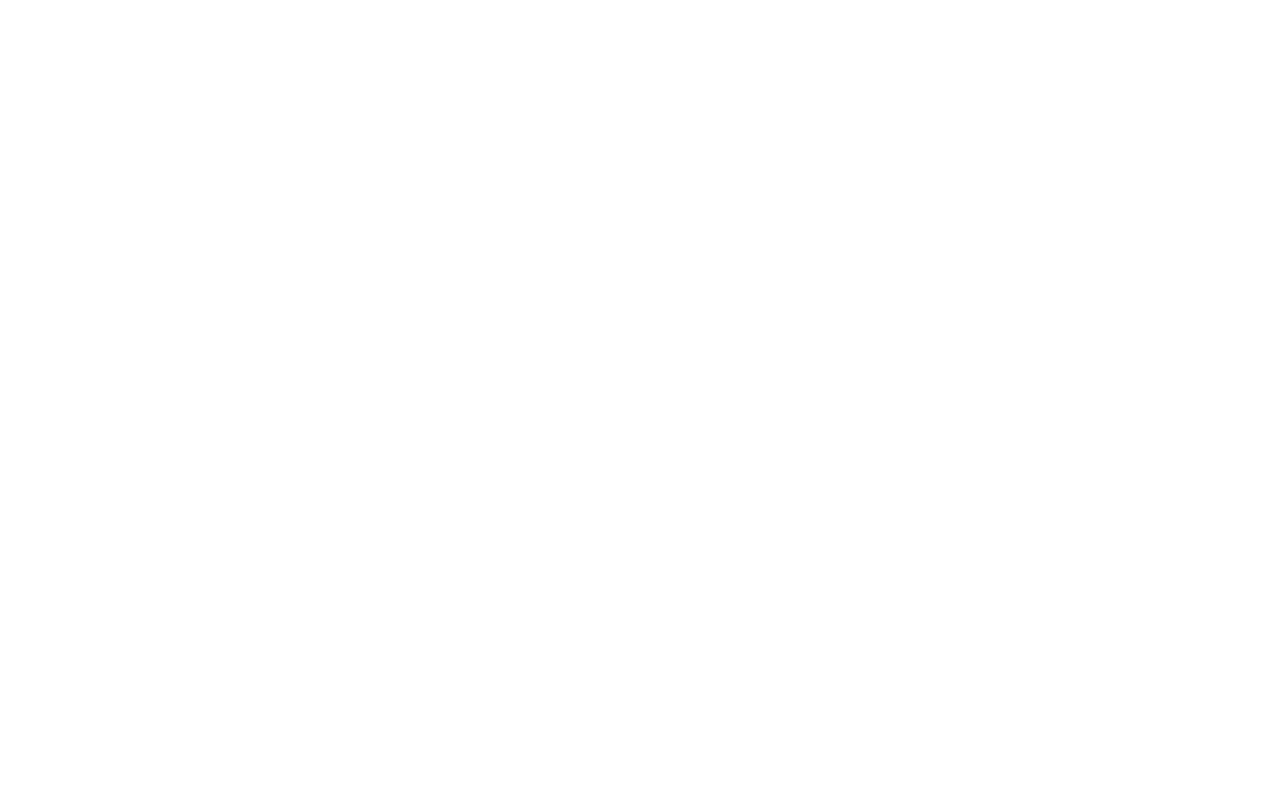
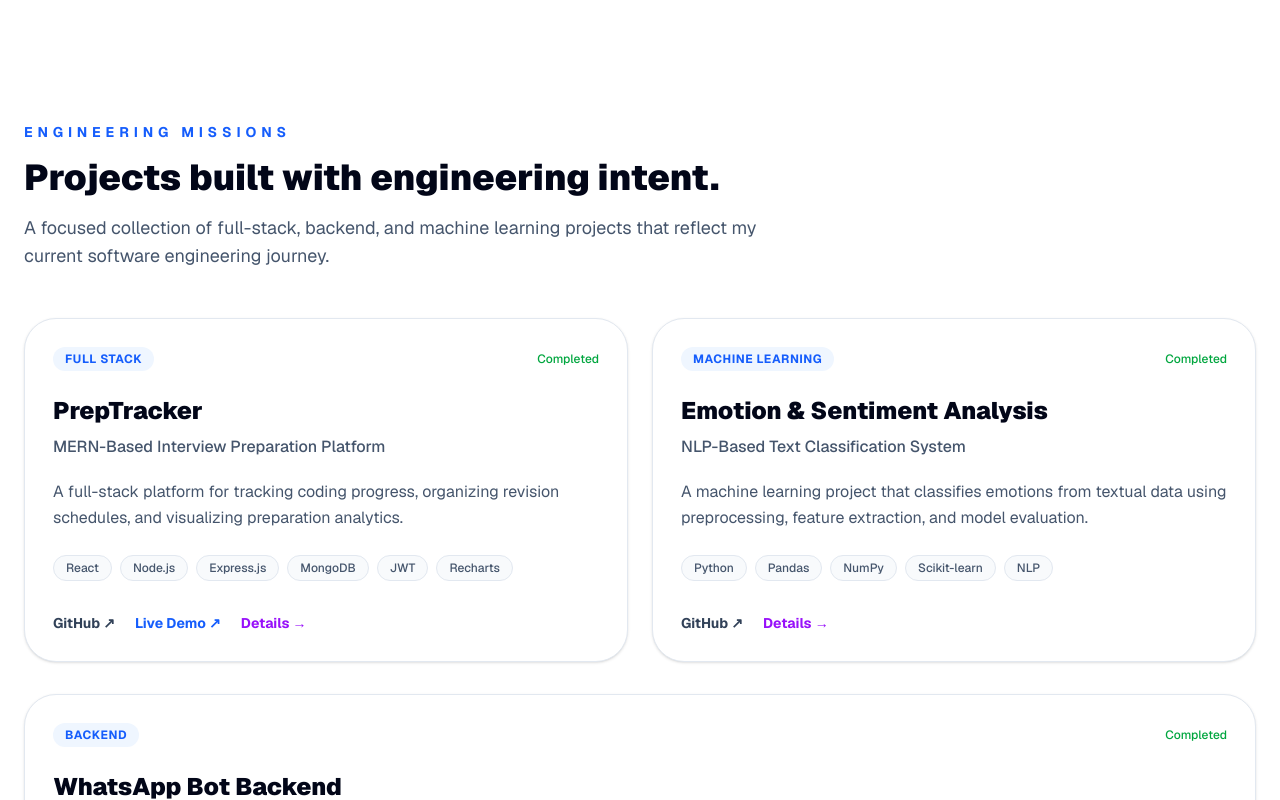
Before and after one commit to HARSHITA-SRIVASTAVA/project-orbit, a Next.js app: page / in a window 1280 px wide. Shown: the part 1040-1840 px from the top of the page. Before the commit the page ends 1082 px from the top, so only its background shows below. Built offline with nearby package versions, Linux system fonts and the light colour scheme.

Commit message:
feat:add external links to engineering missions

```diff
--- a/app/page.tsx
+++ b/app/page.tsx
@@ -1,6 +1,9 @@
 import Navbar from "@/components/layout/Navbar";
 import Hero from "@/components/home/Hero";
 import CurrentOrbit from "@/components/home/CurrentOrbit";
+
+import FeaturedMissions from "@/components/home/FeaturedMissions";
+
 
 export default function Home() {
   return (
@@ -10,6 +13,7 @@
       <main>
         <Hero />
         <CurrentOrbit />
+        <FeaturedMissions />
       </main>
     </>
   );
--- /dev/null
+++ b/components/engineering/MissionCard.tsx
@@ -0,0 +1,75 @@
+import { Project } from "@/types/project";
+
+type MissionCardProps = {
+  project: Project;
+};
+
+export default function MissionCard({ project }: MissionCardProps) {
+  return (
+    <article className="group rounded-[2rem] border border-slate-200 bg-white p-7 shadow-sm transition-all duration-300 hover:-translate-y-1 hover:border-blue-200 hover:shadow-xl hover:shadow-blue-600/10">
+      <div className="flex items-center justify-between gap-4">
+        <span className="rounded-full bg-blue-50 px-3 py-1 text-xs font-bold uppercase tracking-wider text-blue-600">
+          {project.category}
+        </span>
+
+        <span className="text-xs font-medium text-green-600">
+          {project.status}
+        </span>
+      </div>
+
+      <h3 className="mt-6 text-2xl font-black text-slate-950">
+        {project.title}
+      </h3>
+
+      <p className="mt-2 font-medium text-slate-600">
+        {project.subtitle}
+      </p>
+
+      <p className="mt-5 leading-relaxed text-slate-600">
+        {project.description}
+      </p>
+
+      <div className="mt-6 flex flex-wrap gap-2">
+        {project.technologies.map((tech) => (
+          <span
+            key={tech}
+            className="rounded-full border border-slate-200 bg-slate-50 px-3 py-1 text-xs font-medium text-slate-600"
+          >
+            {tech}
+          </span>
+        ))}
+      </div>
+
+      <div className="mt-8 flex flex-wrap gap-5">
+  {project.githubUrl && (
+    <a
+      href={project.githubUrl}
+      target="_blank"
+      rel="noopener noreferrer"
+      className="text-sm font-bold text-slate-700 transition-colors hover:text-blue-600"
+    >
+      GitHub ↗
+    </a>
+  )}
+
+  {project.liveUrl && (
+    <a
+      href={project.liveUrl}
+      target="_blank"
+      rel="noopener noreferrer"
+      className="text-sm font-bold text-blue-600 transition-colors hover:text-blue-700"
+    >
+      Live Demo ↗
+    </a>
+  )}
+
+  <a
+    href={`/engineering/${project.slug}`}
+    className="text-sm font-bold text-purple-600 transition-colors hover:text-purple-700"
+  >
+    Details →
+  </a>
+</div>
+    </article>
+  );
+}
--- a/components/home/FeaturedMissions.tsx
+++ b/components/home/FeaturedMissions.tsx
@@ -0,0 +1,41 @@
+import Container from "@/components/layout/Container";
+import { projects } from "@/data/projects";
+import MissionCard from "@/components/engineering/MissionCard";
+
+export default function FeaturedMissions() {
+  const featuredProjects = projects.filter((project) => project.featured);
+  const experiments = projects.filter((project) => !project.featured);
+
+  return (
+    <section className="py-20">
+      <Container>
+        <div className="mb-12 max-w-3xl">
+          <p className="text-sm font-bold uppercase tracking-[0.35em] text-blue-600">
+            Engineering Missions
+          </p>
+
+          <h2 className="mt-4 text-4xl font-black text-slate-950">
+            Projects built with engineering intent.
+          </h2>
+
+          <p className="mt-4 text-lg text-slate-600">
+            A focused collection of full-stack, backend, and machine learning
+            projects that reflect my current software engineering journey.
+          </p>
+        </div>
+
+        <div className="grid gap-6 lg:grid-cols-2">
+          {featuredProjects.map((project) => (
+            <MissionCard key={project.id} project={project} />
+          ))}
+        </div>
+
+        <div className="mt-8 grid gap-6">
+          {experiments.map((project) => (
+            <MissionCard key={project.id} project={project} />
+          ))}
+        </div>
+      </Container>
+    </section>
+  );
+}
--- a/data/projects.ts
+++ b/data/projects.ts
@@ -12,8 +12,10 @@
     category: "Full Stack",
     status: "Completed",
     featured: true,
-    githubUrl: "https://github.com/HARSHITA-SRIVASTAVA/InterviewPrepPlatform_Project",
-    liveUrl: "https://interview-prep-platform-project.vercel.app",
+    githubUrl:
+    "https://github.com/HARSHITA-SRIVASTAVA/InterviewPrepPlatform_Project",
+    liveUrl:
+    "https://interview-prep-platform-project.vercel.app",
   },
   {
     id: 2,
```
Also changed, not shown: components/experience/MissionCard.tsx (deleted).
